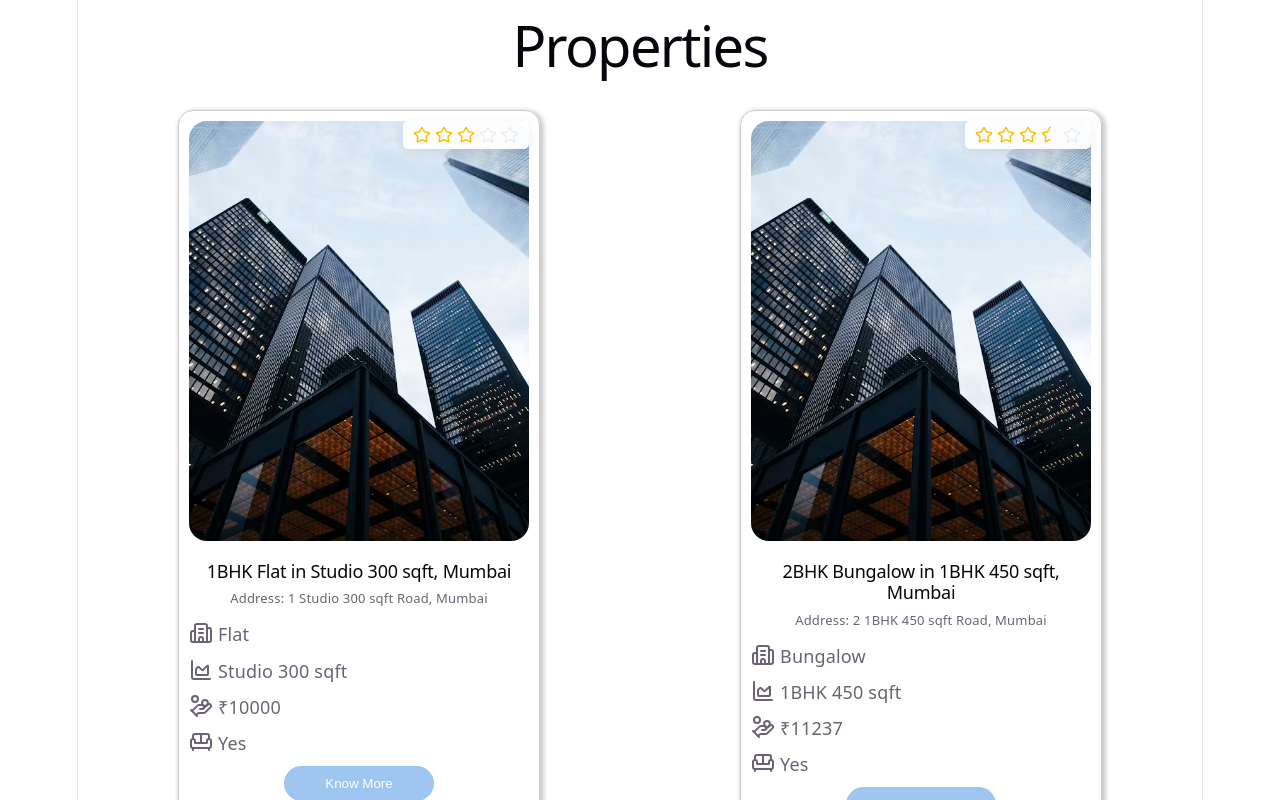
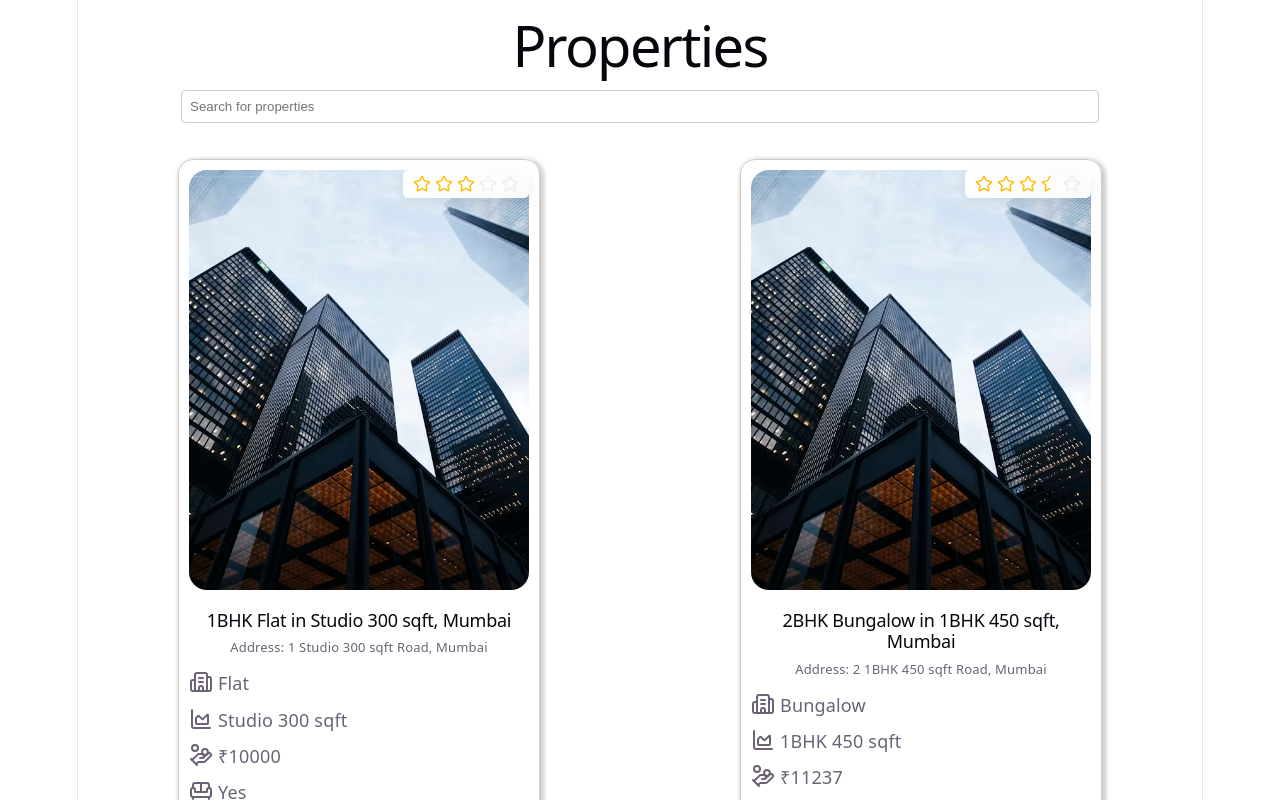
Before and after one commit to sakshi07bhosale/Easy-rent-react-app, a React (Vite) app: page /properties in a window 1280 px wide. Shown: the top 800 px of the page. Built offline with nearby package versions, Linux system fonts and the light colour scheme.

Commit message:
serachbar created

```diff
--- a/src/components/Input/Input.css
+++ b/src/components/Input/Input.css
@@ -0,0 +1,7 @@
+.input-field{
+    width: 900px;
+    padding: 8px;
+    margin-bottom: 16px;
+    border: 1px solid #ccc;
+    border-radius: 4px;
+}
--- a/src/components/Input/Input.jsx
+++ b/src/components/Input/Input.jsx
@@ -1,6 +1,20 @@
-import Input from "./Input";
-function Input(){
-    return <div>Input</div>;
+import "./Input.css";
+function Input(
+    type = "text",
+    placeholder = "Search for properties",
+    value = "",
+    onChange = () => {}
+){
+    return (<div>
+        <input
+            type={type}
+            placeholder={placeholder}
+            value={value}
+            onChange={onChange}
+            className="input-field"
+        />
+    </div>
+    );
 }
 
 export default Input;
--- a/src/components/PropertyCard/PropertyCard.css
+++ b/src/components/PropertyCard/PropertyCard.css
@@ -30,7 +30,9 @@
 .property-Img{
     width: 100%;
     height: 200px;
-    object-fit: contain;
+    object-fit: cover;
+    border-radius: 12px;
+    margin-bottom: 8px;
 }
 
 .property-title{
--- a/src/views/Properties/Properties.jsx
+++ b/src/views/Properties/Properties.jsx
@@ -2,14 +2,16 @@ import PropertyCard from "./../../components/PropertyCard/PropertyCard";
 import { PROPERTIES } from "./../data";
 import "./Properties.css";
 import { useState } from "react";
+import Input from "./../../components/Input/Input";
 
 function Properties() {
     const [properties, setProperties] = useState(PROPERTIES);
     return (
         <div>
             <h1>Properties</h1>
+            <Input />
             <div className="properties-container">
-                {PROPERTIES.map((propertyObj) => {
+                {properties.map((propertyObj) => {
                     const { id, title,  area, propertyType, rent, address, rating,furnished, photos } = propertyObj;
                     return (
                         <PropertyCard
```
